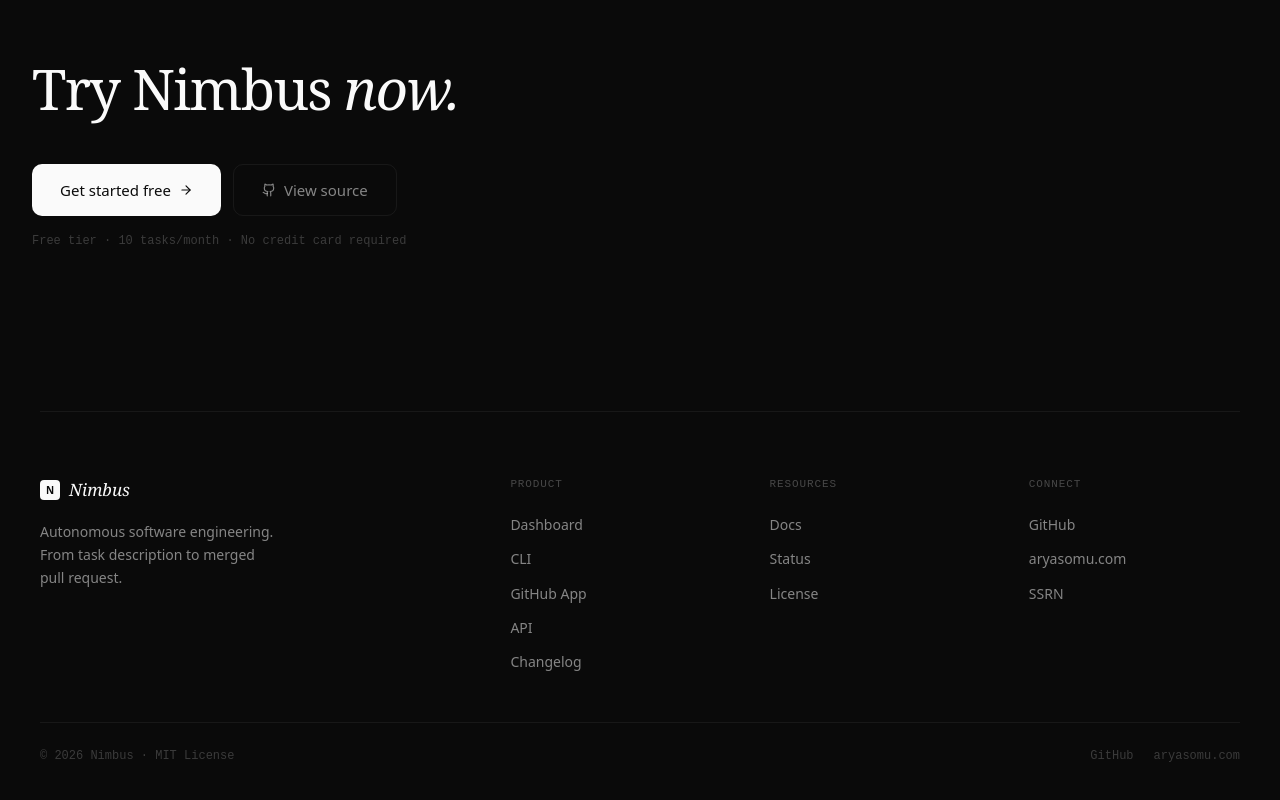
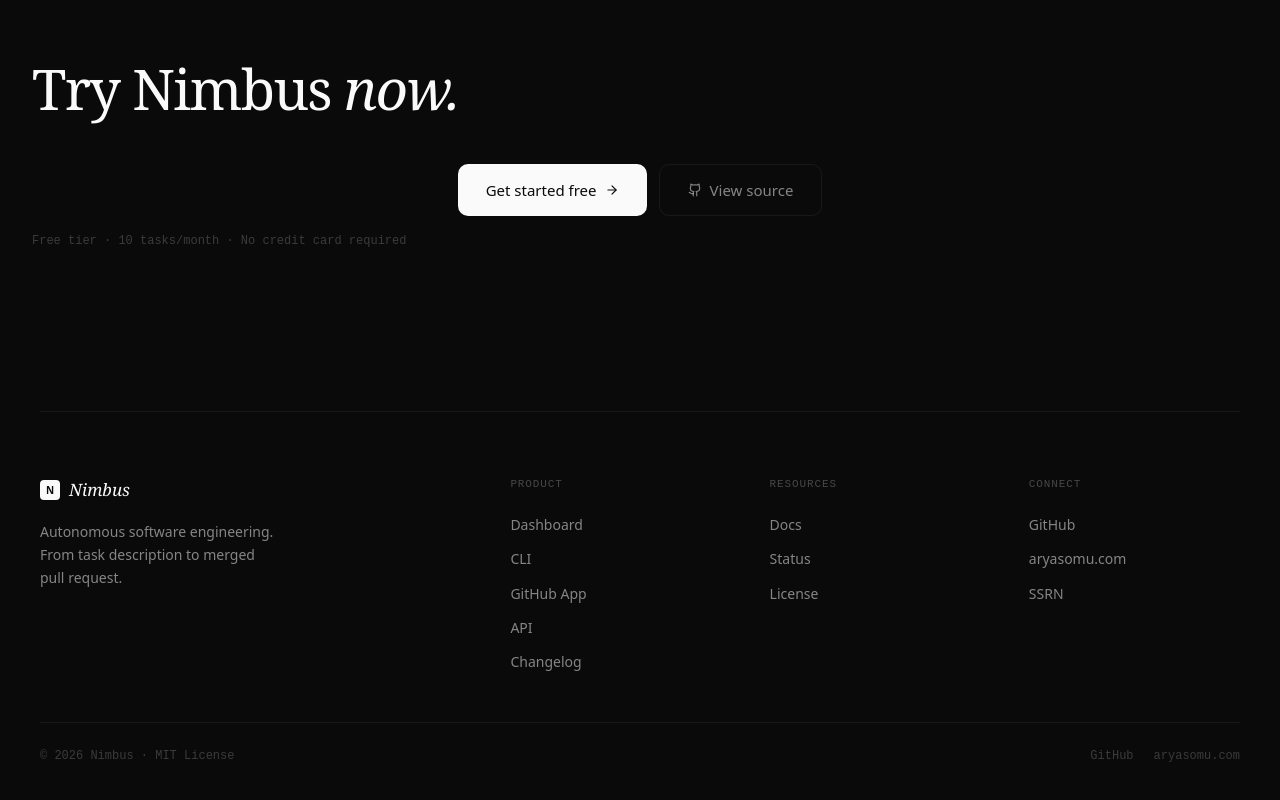
Before and after one commit to arpjw/nimbus, a Next.js app in the folder frontend/: page / in a window 1280 px wide. Shown: the part 4136-4936 px from the top of the page. Built offline with nearby package versions, Linux system fonts and the light colour scheme.

Commit message:
fix: CTA centered, hero subtext flush with headline

```diff
--- a/frontend/src/app/page.tsx
+++ b/frontend/src/app/page.tsx
@@ -494,7 +494,7 @@ export default function Page() {
             <h2 style={{ fontFamily: serif, fontSize: 56, fontWeight: 400, letterSpacing: "-0.03em", lineHeight: 1.0, color: C.text, marginBottom: 48 }}>
               Try Nimbus <em style={{ fontStyle: "italic" }}>now.</em>
             </h2>
-            <div style={{ display: "flex", gap: 12 }}>
+            <div style={{ display: "flex", gap: 12, justifyContent: "center" }}>
               <a href="https://api.get-nimbus.com/keys/generate"
                 style={{ fontFamily: sans, fontSize: 15, fontWeight: 500, color: C.bg, background: C.text, padding: "13px 28px", borderRadius: 10, textDecoration: "none", display: "flex", alignItems: "center", gap: 8 }}>
                 Get started free <ArrowRight size={14} />
```
